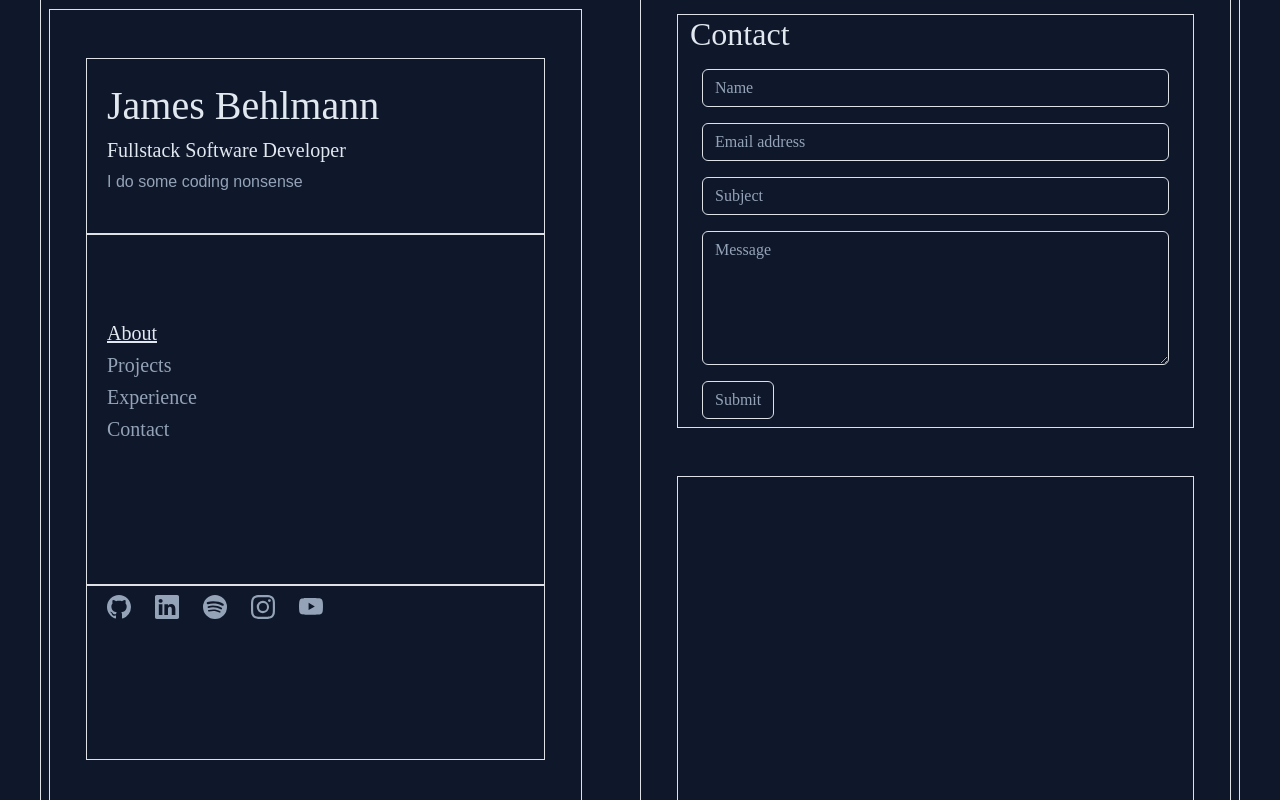
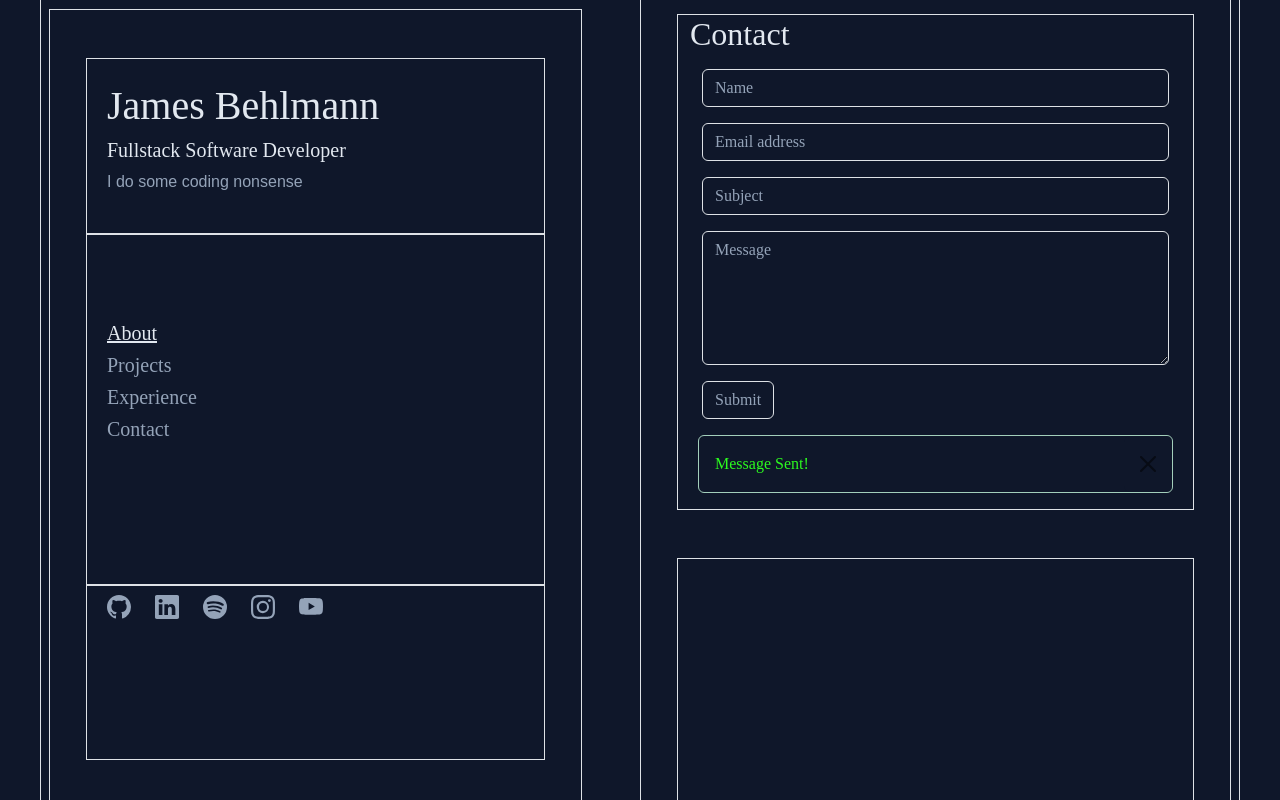
Before and after one commit to jmbehlmann/behlmann-portfolio, a React (Vite) app: page / in a window 1280 px wide. Both pictures are taken after typing "Sample", "name@example.com", "Sample", "Sample" into the empty fields and a click on the button "Submit". Shown: the part 1791-2591 px from the top of the page. Built offline with nearby package versions, Linux system fonts and the light colour scheme; no server answers; a web font is replaced by a local one.

Commit message:
added form submission alerts and disable button while submitting

```diff
--- a/src/App.css
+++ b/src/App.css
@@ -97,3 +97,11 @@ li {
   color: #FFB000 !important;
   transition: color .3s ease, border-color .3s ease !important;
 }
+
+.alert-danger {
+  color: #F22727 !important;
+}
+
+.alert-success {
+  color: #2CFA1F !important;
+}
--- a/src/components/Contact.jsx
+++ b/src/components/Contact.jsx
@@ -1,3 +1,4 @@
+import { useState } from 'react';
 import { useForm } from 'react-hook-form';
 import emailjs from '@emailjs/browser';
 
@@ -9,9 +10,28 @@ export function Contact() {
     formState: { errors }
   } = useForm();
 
+  const [disabled, setDisabled] = useState(false);
+  const [alertInfo, setAlertInfo] = useState({
+    display: false,
+    message: '',
+    type: '',
+  });
+
+
+  // Shows alert message for form submission feedback
+  const toggleAlert = (message, type) => {
+    setAlertInfo({ display: true, message, type });
+
+    // Hide alert after 5 seconds
+    setTimeout(() => {
+      setAlertInfo({ display: false, message: '', type: '' });
+    }, 5000);
+  };
+
   const onSubmit = async (data) => {
     const { name, email, subject, message } = data;
     try {
+      setDisabled(true);
       const templateParams = {
         name,
         email,
@@ -24,9 +44,17 @@ export function Contact() {
         templateParams,
         import.meta.env.VITE_EMAIL_JS_PUBLIC_KEY
       );
+     // Display success alert
+    toggleAlert('Message Sent!', 'success');
+    } catch (e) {
+      console.error(e);
+      // Display error alert
+      toggleAlert('Uh oh. Something went wrong.', 'danger');
+    } finally {
+      // Re-enable form submission
+      setDisabled(false);
+      // Reset contact form fields after submission
       reset();
-    } catch (e) {
-      console.log(e);
     }
   };
 
@@ -114,8 +142,12 @@ export function Contact() {
                   </div>
                   <div className='row py-2 formRow'>
                     <div className='col text-left'>
-                      <button className='btn btn-primary' type='submit'>
-                        Submit
+                      <button
+                        className='btn btn-primary'
+                        type='submit'
+                        disabled={disabled}
+                      >
+                        {disabled ? 'Submitting...' : 'Submit'}
                       </button>
                     </div>
                   </div>
@@ -125,6 +157,23 @@ export function Contact() {
           </div>
         </div>
       </div>
+        {alertInfo.display && (
+          <div
+            className={`alert alert-${alertInfo.type} alert-dismissible mt-2 mx-2`}
+            role='alert'
+          >
+            {alertInfo.message}
+            <button
+              type='button'
+              className='btn btn-close'
+              data-bs-dismiss='alert'
+              aria-label='Close'
+              onClick={() =>
+                setAlertInfo({ display: false, message: '', type: '' })
+              } // Clear the alert when close button is clicked
+            ></button>
+          </div>
+        )}
     </div>
-  )
-}
+  );
+};
```
